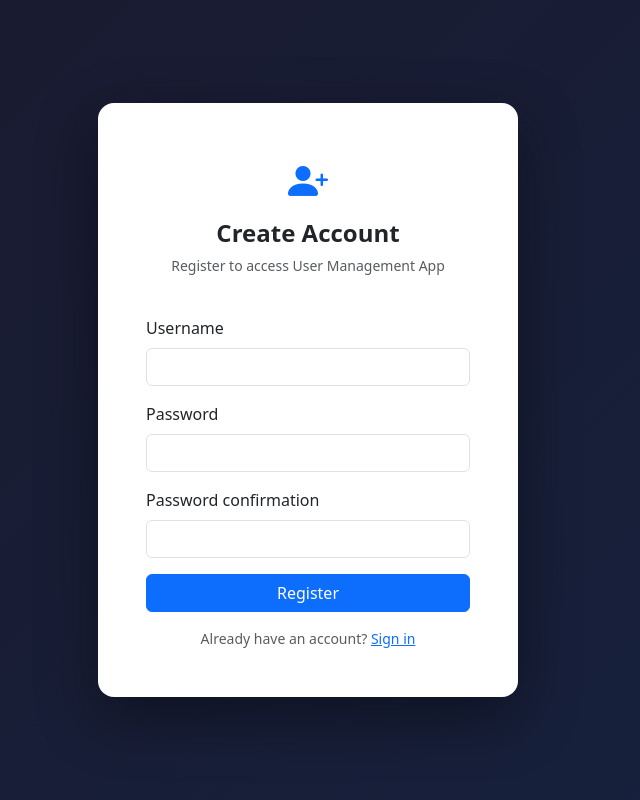
After one commit to shamsnusarat-dot/UserManagementContainerApp, a Django app: page /auth/register/ in a window 1280 px wide. The commit adds this page. Shown: the whole page, without its empty margins (332-972 px from the left). Run offline with Django 5.2, Linux system fonts and the light colour scheme.

Commit message:
migrate to sqlite and django auth

```diff
--- a/templates/users/login.html
+++ b/templates/users/login.html
@@ -50,6 +50,10 @@
             </div>
             <button type="submit" class="btn btn-primary w-100">Sign in</button>
         </form>
+
+        <p class="text-center text-muted small mt-3 mb-0">
+            Don't have an account? <a href="{% url 'register' %}">Register</a>
+        </p>
     </div>
 </body>
 </html>
--- /dev/null
+++ b/templates/users/register.html
@@ -0,0 +1,57 @@
+<!DOCTYPE html>
+<html lang="en">
+<head>
+    <meta charset="UTF-8">
+    <meta name="viewport" content="width=device-width, initial-scale=1.0">
+    <title>Register — User Management</title>
+    <link href="https://cdn.jsdelivr.net/npm/bootstrap@5.3.0/dist/css/bootstrap.min.css" rel="stylesheet">
+    <link href="https://cdn.jsdelivr.net/npm/bootstrap-icons@1.10.5/font/bootstrap-icons.css" rel="stylesheet">
+    <style>
+        body {
+            background: linear-gradient(135deg, #1a1a2e, #16213e);
+            min-height: 100vh;
+            display: flex;
+            align-items: center;
+            justify-content: center;
+        }
+        .register-card {
+            border: none;
+            border-radius: 16px;
+            box-shadow: 0 20px 60px rgba(0,0,0,0.4);
+            width: 100%;
+            max-width: 420px;
+        }
+    </style>
+</head>
+<body>
+    <div class="register-card card p-5">
+        <div class="text-center mb-4">
+            <i class="bi bi-person-plus-fill fs-1 text-primary"></i>
+            <h4 class="fw-bold mt-2">Create Account</h4>
+            <p class="text-muted small">Register to access User Management App</p>
+        </div>
+
+        <form method="post">
+            {% csrf_token %}
+            {% for field in form %}
+            <div class="mb-3">
+                <label for="{{ field.id_for_label }}" class="form-label">{{ field.label }}</label>
+                <input type="{{ field.field.widget.input_type }}"
+                       name="{{ field.html_name }}"
+                       id="{{ field.id_for_label }}"
+                       class="form-control {% if field.errors %}is-invalid{% endif %}"
+                       {% if field.value %}value="{{ field.value }}"{% endif %}>
+                {% for error in field.errors %}
+                <div class="invalid-feedback">{{ error }}</div>
+                {% endfor %}
+            </div>
+            {% endfor %}
+            <button type="submit" class="btn btn-primary w-100">Register</button>
+        </form>
+
+        <p class="text-center text-muted small mt-3 mb-0">
+            Already have an account? <a href="{% url 'ms-login' %}">Sign in</a>
+        </p>
+    </div>
+</body>
+</html>
--- a/users/auth_urls.py
+++ b/users/auth_urls.py
@@ -1,7 +1,9 @@
 from django.contrib.auth.views import LoginView, LogoutView
 from django.urls import path
+from .auth_views import register
 
 urlpatterns = [
     path('login/', LoginView.as_view(template_name='users/login.html'), name='ms-login'),
     path('logout/', LogoutView.as_view(), name='ms-logout'),
+    path('register/', register, name='register'),
 ]
--- a/users/auth_views.py
+++ b/users/auth_views.py
@@ -1 +1,15 @@
-# Auth is handled by Django's built-in LoginView and LogoutView via auth_urls.py
+from django.contrib.auth.forms import UserCreationForm
+from django.contrib.auth import login
+from django.shortcuts import render, redirect
+
+
+def register(request):
+    if request.method == 'POST':
+        form = UserCreationForm(request.POST)
+        if form.is_valid():
+            user = form.save()
+            login(request, user)
+            return redirect('user-list-template')
+    else:
+        form = UserCreationForm()
+    return render(request, 'users/register.html', {'form': form})
```
Also changed, not shown: users/management/commands/create_superuser.py (added, +18 -0 lines), users/management/__init__.py (added), users/management/commands/__init__.py (added).
